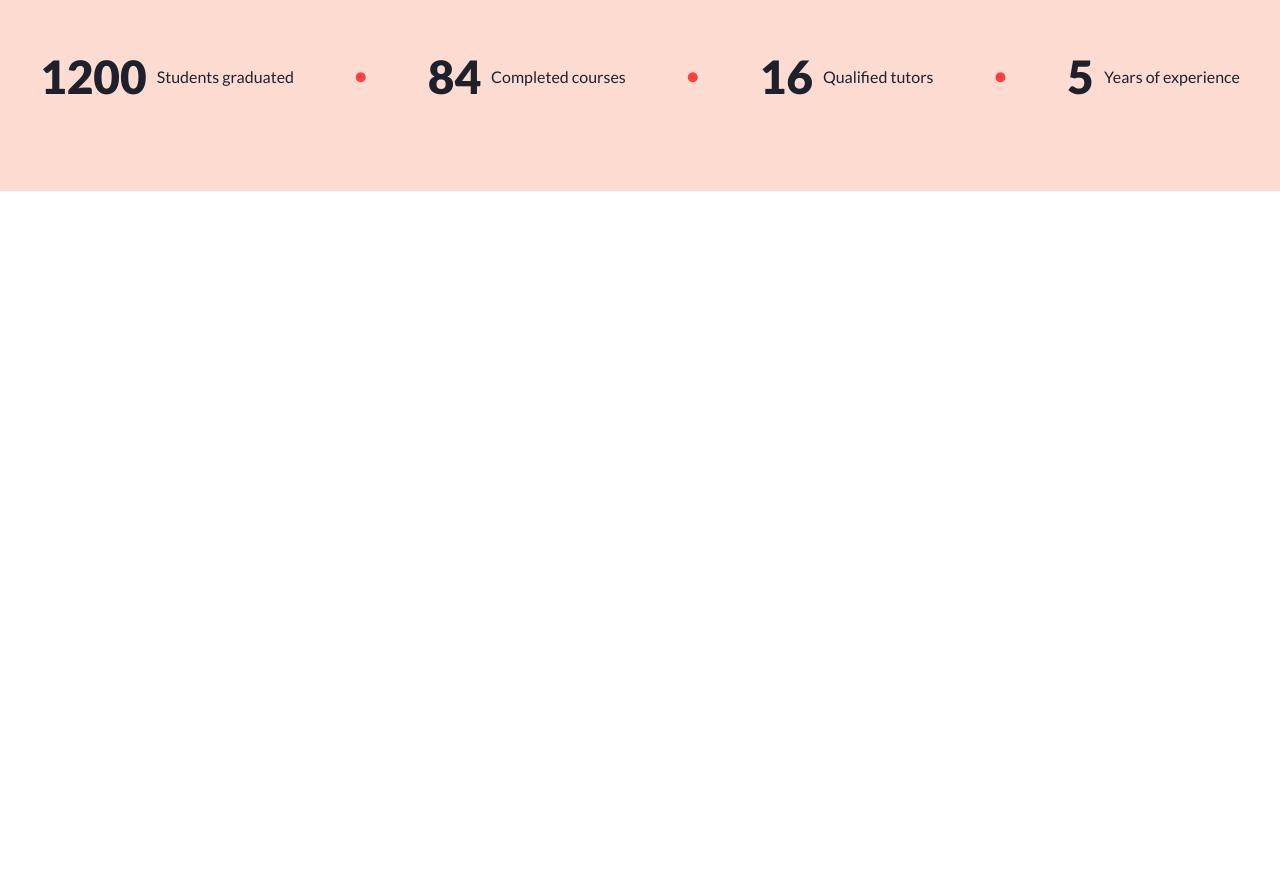
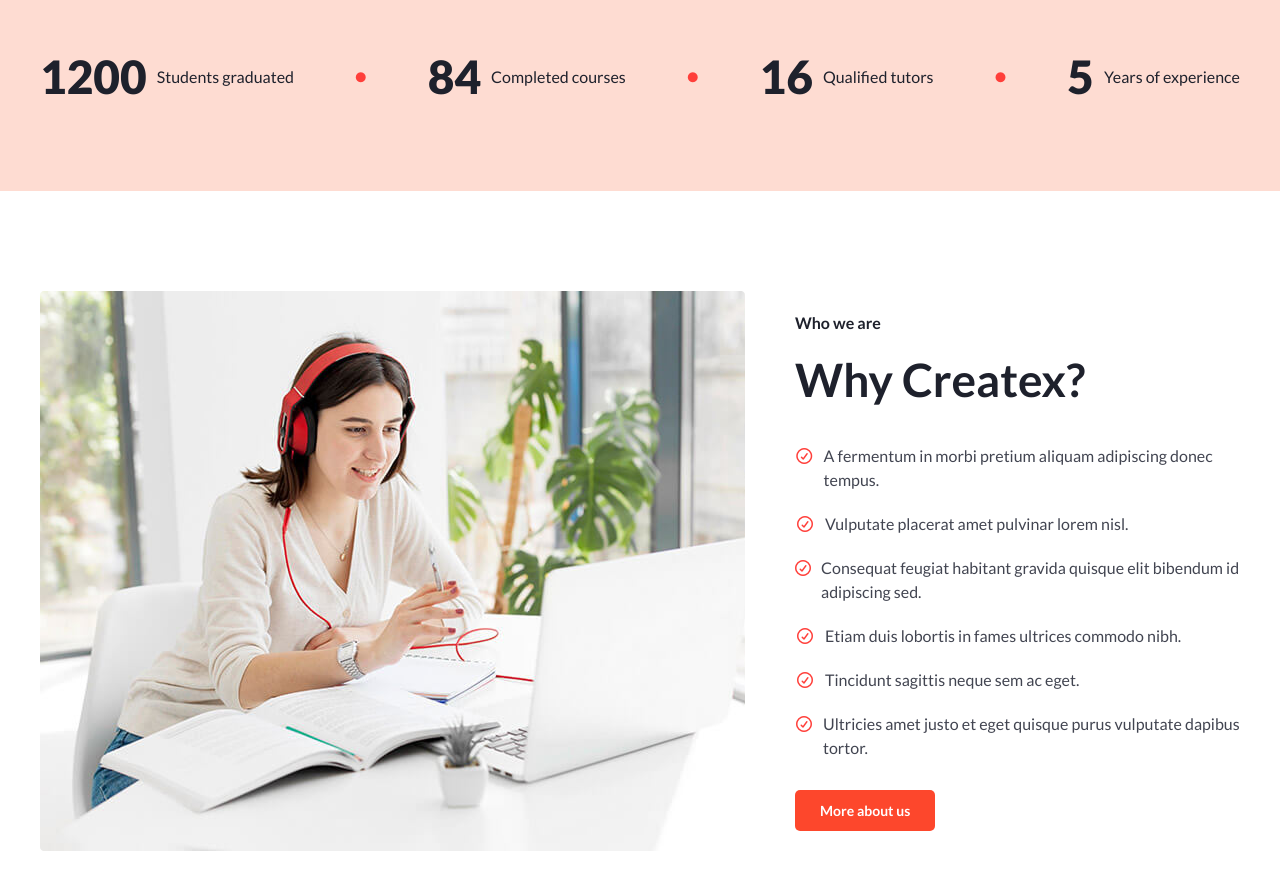
Before and after one commit to Faridun-07/Group-project-3, a website: page index.html in a window 1280 px wide. Shown: the part 811-1700 px from the top of the page. Before the commit the page ends 1002 px from the top, so only its background shows below. Drawn offline with nearby package versions, Linux system fonts and the light colour scheme; files that its build step writes are made by us from their sources.

Commit message:
Add section 2

```diff
--- a/index.html
+++ b/index.html
@@ -72,6 +72,43 @@
         </div>
     </section>
     </div>
+    <section class="max-w-300 m-auto flex flex-col gap-[30px] lg:flex-row lg:justify-between lg:items-center p-[50px_15px] lg:p-[100px_0] lg:gap-[50px]">
+        <img src="./src/Faridunimg/imageF.png" alt="">
+
+    <aside class="flex flex-col gap-[30px] items-start">
+        <div class="flex flex-col gap-[10px]">
+            <h1 class="text-[#1E212C] font-bold">Who we are</h1>
+            <h1 class="text-[#1E212C] font-bold text-[46px]">Why Createx?</h1>
+        </div>
+        <div class="flex flex-col gap-[20px]">
+        <div class="flex gap-[10px] items-baseline">
+            <i class="fa-regular fa-circle-check" style="color: #FF3F3A;"></i>
+            <p class="text-[#424551]">A fermentum in morbi pretium aliquam adipiscing donec tempus.</p>
+        </div>
+        <div class="flex gap-[10px] items-baseline">
+            <i class="fa-regular fa-circle-check" style="color: #FF3F3A;"></i>
+            <p class="text-[#424551]">Vulputate placerat amet pulvinar lorem nisl.</p>
+        </div>
+        <div class="flex gap-[10px] items-baseline">
+            <i class="fa-regular fa-circle-check" style="color: #FF3F3A;"></i>
+            <p class="text-[#424551]">Consequat feugiat habitant gravida quisque elit bibendum id adipiscing sed.</p>
+        </div>
+        <div class="flex gap-[10px] items-baseline">
+            <i class="fa-regular fa-circle-check" style="color: #FF3F3A;"></i>
+            <p class="text-[#424551]">Etiam duis lobortis in fames ultrices commodo nibh.</p>
+        </div>
+        <div class="flex gap-[10px] items-baseline">
+            <i class="fa-regular fa-circle-check" style="color: #FF3F3A;"></i>
+            <p class="text-[#424551]">Tincidunt sagittis neque sem ac eget.</p>
+        </div>
+        <div class="flex gap-[10px] items-baseline">
+            <i class="fa-regular fa-circle-check" style="color: #FF3F3A;"></i>
+            <p class="text-[#424551]">Ultricies amet justo et eget quisque purus vulputate dapibus tortor.</p>
+        </div>
+        </div>
+         <button class="font-bold text-white bg-[#FD472C] p-[10px_25px] rounded-[5px] text-[14px] hover:bg-amber-800 hover:scale-[1.1]">More about us</button>
+    </aside>
+    </section>
   </main>
   <footer></footer>
 </body>
```
Also changed, not shown: src/Faridunimg/imageF.png (added).
